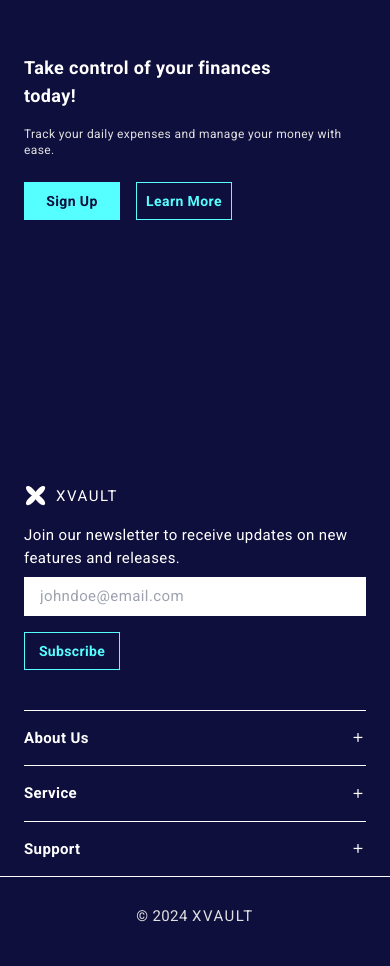
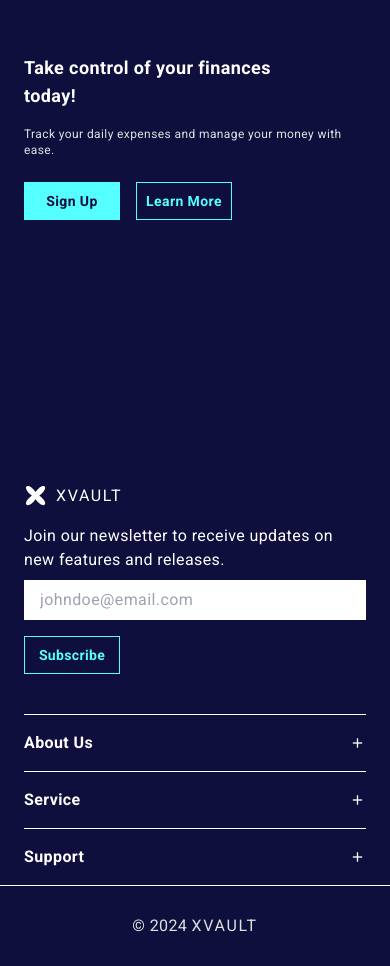
Before and after one commit to jasonhew98/xvault-web, a Vue app: page / in a window 390 px wide. Shown: the part 122-1088 px from the top of the page. Built offline with nearby package versions, Linux system fonts and the light colour scheme; no server answers.

Commit message:
Update style

```diff
--- a/src/components/AwesomeNavBar.vue
+++ b/src/components/AwesomeNavBar.vue
@@ -123,12 +123,12 @@ onUnmounted(() => {
 }
 
 .nav {
+    @apply text-base;
     position: relative;
     height: var(--header-height);
     display: flex;
     justify-content: space-between;
     align-items: center;
-    font-size: var(--normal-font-size);
     padding: 0 1.5rem;
 }
 
@@ -145,7 +145,7 @@ onUnmounted(() => {
 }
 
 .nav__logo {
-    font-weight: var(--font-semi-bold);
+    @apply font-semibold;
     column-gap: .25rem;
     align-items: center;
 }
@@ -186,7 +186,7 @@ onUnmounted(() => {
 }
 
 .nav__link {
-    font-weight: var(--font-semi-bold);
+    @apply font-semibold;
     transition: color .4s;
     cursor: pointer;
     position: relative;
--- a/src/features/Landing/@components/LandingFooter.vue
+++ b/src/features/Landing/@components/LandingFooter.vue
@@ -274,8 +274,7 @@ const currentYear = computed(() => {
 }
 
 .newsletter__email {
-    @apply py-2 px-4 outline-none text-black;
-    font-size: var(--normal-font-size);
+    @apply py-2 px-4 outline-none text-black text-base;
     border-radius: 0;
 }
 
--- a/src/styles.scss
+++ b/src/styles.scss
@@ -31,13 +31,12 @@ html {
 }
 
 body {
+    @apply font-normal text-base;
     width: 100%;
     height: 100vh;
     background-color: var(--body-color);
     background-image: var(--body-color);
     font-family: var(--body-font);
-    font-size: var(--normal-font-size);
-    font-weight: var(--font-regular);
     letter-spacing: .025rem;
     overflow: hidden;
 }
@@ -51,7 +50,7 @@ body {
 }
 
 h1, h2, h3, h4 {
-    font-weight: var(--font-semi-bold);
+    @apply font-semibold;
 }
 
 ul {
@@ -102,8 +101,8 @@ img {
 }
 
 .section__title {
+    @apply font-bold;
     font-size: var(--h1-font-size);
-    font-weight: var(--font-bold);
     text-align: center;
     margin-bottom: 1rem;
 }
@@ -115,9 +114,8 @@ img {
 }
 
 .button {
-    @apply md:text-base text-sm text-bg-100 md:w-32 p-2 w-24;
+    @apply md:text-base text-sm text-bg-100 md:w-32 p-2 w-24 font-semibold;
     display: inline-block;
-    font-weight: var(--font-semi-bold);
     transition: .2s ease;
     cursor: pointer;
     border: 1px solid var(--button-color);
--- a/src/variables.css
+++ b/src/variables.css
@@ -28,22 +28,9 @@
     --sidebar-width: 240px;
 
     /*=============== Font and typography ===============*/
-    /*.5rem = 8px | 1rem = 16px ...*/
     --body-font: "Roboto", sans-serif;
-    --biggest-font-size: 2.25rem;
-    --h1-font-size: 1.5rem;
-    --h2-font-size: 1.25rem;
-    --h3-font-size: 1rem;
-    --normal-font-size: .938rem;
-    --small-font-size: .813rem;
 
-    /*=============== Font weight ===============*/
-    --font-regular: 400;
-    --font-semi-bold: 600;
-    --font-bold: 700;
-
-    /*=============== Font weight ===============*/
-    --z-tooltip: 10;
+    /*=============== Z-index ===============*/
     --z-fixed: 100;
 
     /*=============== Padding ===============*/
@@ -66,15 +53,3 @@
     --margin-2-5: 2.5rem;
     --margin-3: 3rem;
 }
-
-/*=============== Responsive typography ===============*/
-@media screen and (min-width: 1150px) {
-    :root {
-        --biggest-font-size: 4.25rem;
-        --h1-font-size: 2.25rem;
-        --h2-font-size: 1.5rem;
-        --h3-font-size: 1.25rem;
-        --normal-font-size: 1rem;
-        --small-font-size: .873rem;
-    }
-}
```
